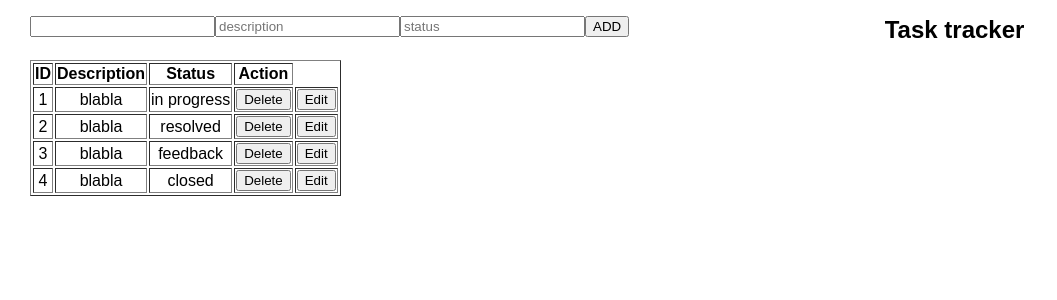
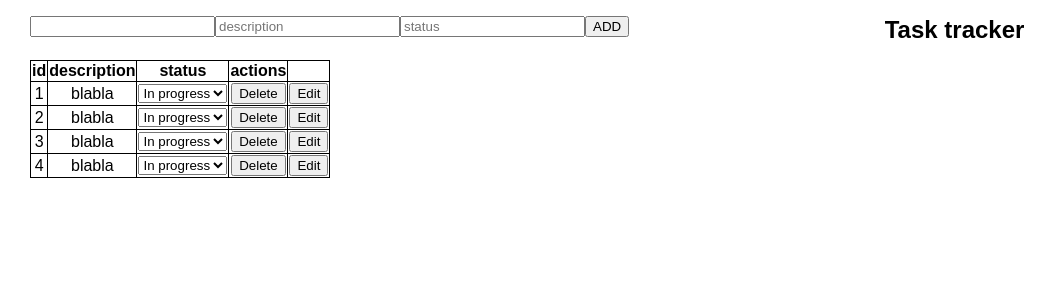
Before and after one commit to ElviraHoward/task-tracker, a React (Create React App) app: page / in a window 1280 px wide. Shown: the top 300 px of the page, without its empty margins (0-1057 px from the left). Built offline with nearby package versions, Linux system fonts and the light colour scheme.

Commit message:
update table

```diff
--- a/src/App.css
+++ b/src/App.css
@@ -23,6 +23,9 @@
 }
 table {
   margin-left: 30px;
+  border: solid 1px black;
+  border-collapse: collapse;
+
 }
 .Inputs {
   float: left;
--- a/src/App.js
+++ b/src/App.js
@@ -1,62 +1,26 @@
 import React, { Component } from 'react';
-import logo from './logo.svg';
 import './App.css';
 
-const TABLE_COLUMNS = [
-    {
-        label: 'ID',
-    },{
-        label: 'Description',
-    },{
-        label: 'Status',
-    }, {
-        label: 'Action',
-    }
-];
-
-const tableData = [
-    [1, "blabla", "in progress", <button onClick={(e)=> this.fDelete(e)} className="DelBtn">Delete</button>, <button onClick={(e)=> this.fSubmit(e)} className="EditBtn">Edit</button>],
-    [2, "blabla", "resolved", <button onClick={(e)=> this.fDelete(e)} className="DelBtn">Delete</button>, <button onClick={(e)=> this.fSubmit(e)} className="EditBtn">Edit</button>],
-    [3, "blabla", "feedback", <button onClick={(e)=> this.fDelete(e)} className="DelBtn">Delete</button>, <button onClick={(e)=> this.fSubmit(e)} className="EditBtn">Edit</button>],
-    [4, "blabla", "closed", <button onClick={(e)=> this.fDelete(e)} className="DelBtn">Delete</button>, <button onClick={(e)=> this.fSubmit(e)} className="EditBtn">Edit</button>],
-];
-
-const TableHeader = (props) => {
-    return(
-        <thead>
-        <tr>
-            {TABLE_COLUMNS.map((element, index) =>
-                <th key={index}>{element.label}</th>
-            )}
-        </tr>
-        </thead>
-    )
-};
-
-class TableBody extends Component {
-    render () {
-        return (
-            <tbody>
-            {tableData.map((element, index) =>
-                <tr key={index+1}>
-                    {element.map((item, i) =>
-                        <td>{item}</td>
-                    )}
-                </tr>
-            )}
-            </tbody>
-        )
-    }
-}
 class App extends Component {
 
     constructor(props) {
         super(props);
 
         this.state = {
-            datas: [],
-            column: TABLE_COLUMNS,
+            head_names: ['id', 'description', 'status', 'actions'],
+            rows: [
+                [1, "blabla", <Status />, <button onClick={(e)=> this.fDelete(e)} className="DelBtn">Delete</button>, <button onClick={(e)=> this.fSubmit(e)} className="EditBtn">Edit</button>],
+                [2, "blabla", <Status />, <button onClick={(e)=> this.fDelete(e)} className="DelBtn">Delete</button>, <button onClick={(e)=> this.fSubmit(e)} className="EditBtn">Edit</button>],
+                [3, "blabla", <Status />, <button onClick={(e)=> this.fDelete(e)} className="DelBtn">Delete</button>, <button onClick={(e)=> this.fSubmit(e)} className="EditBtn">Edit</button>],
+                [4, "blabla", <Status />, <button onClick={(e)=> this.fDelete(e)} className="DelBtn">Delete</button>, <button onClick={(e)=> this.fSubmit(e)} className="EditBtn">Edit</button>],
+            ]
         }
+    }
+
+    AddRow() {
+        let newRows = this.state.rows;
+        newRows.push();
+        this.setState({rows: newRows});
     }
 
     fSubmit = (e) => {
@@ -100,13 +64,84 @@ class App extends Component {
           </form>
           <button onClick={(e)=> this.fSubmit(e)} className="AddBtn">ADD</button>
           <h1 className="App-title">Task tracker</h1>
-        <table  border="1">
-            <TableHeader columns={this.state.column} />
-            <TableBody data={this.state.data} />
-        </table>
+          <Table head={this.state.head_names} rows={this.state.rows} />
       </div>
     );
   }
 }
 
+class Table extends Component {
+    render() {
+        return (
+            <table border="1">
+                <thead>
+                {this.genHead()}
+                </thead>
+                <tbody>
+                {this.genRow()}
+                </tbody>
+            </table>
+        );
+    }
+
+    genHead() {
+        var head = this.props.head;
+
+        return head.map(function(v, i) {
+            return (
+                <th key={'th' + i}>
+                    {v}
+                </th>
+            );
+        });
+    }
+
+    genRow() {
+        var rows = this.props.rows;
+
+        return rows.map(function(v, i) {
+            var tmp = v.map(function(v2, j) {
+                return (
+                    <td key={'td' + i + '_' + j}>
+                        {v2}
+                    </td>
+                );
+            });
+
+            return (
+                <tr key={'tr' + i}>
+                    {tmp}
+                </tr>
+            )
+        });
+    }
+}
+class Status extends Component {
+    constructor(props) {
+        super(props);
+        this.state = {value: 'in progress'};
+
+        this.handleChange = this.handleChange.bind(this);
+    }
+
+    handleChange(event) {
+        this.setState({value: event.target.value});
+    }
+
+    render() {
+        return (
+            <form>
+                <label>
+                    <select value={this.state.value} onChange={this.handleChange}>
+                        <option value="in progress">In progress</option>
+                        <option value="resolved">Resolved</option>
+                        <option value="closed">Closed</option>
+                        <option value="feedback">Feedback</option>
+                    </select>
+                </label>
+            </form>
+        );
+    }
+}
+
 export default App;
```
